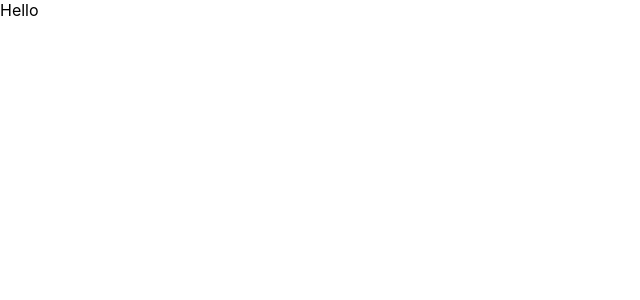
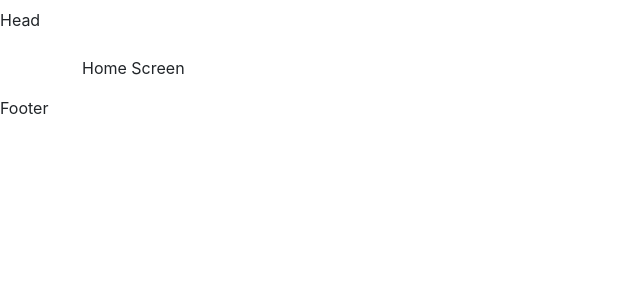
Before and after one commit to carlosemi/Video_Player, a React (Create React App) app: page / in a window 1280 px wide. Shown: the top 300 px of the page, without its empty margins (0-640 px from the left). Built offline with nearby package versions, Linux system fonts and the light colour scheme.

Commit message:
Added structure to the proyect and dependencies

```diff
--- a/package.json
+++ b/package.json
@@ -3,6 +3,7 @@
   "version": "0.1.0",
   "private": true,
   "dependencies": {
+    "@reduxjs/toolkit": "^2.2.5",
     "@testing-library/jest-dom": "^5.17.0",
     "@testing-library/react": "^13.4.0",
     "@testing-library/user-event": "^13.5.0",
@@ -11,8 +12,10 @@
     "react": "^18.3.1",
     "react-bootstrap": "^2.10.2",
     "react-dom": "^18.3.1",
+    "react-helmet-async": "^2.0.5",
     "react-icons": "^5.2.1",
     "react-redux": "^9.1.2",
+    "react-router-bootstrap": "^0.26.2",
     "react-scripts": "5.0.1",
     "react-toastify": "^10.0.5",
     "redux": "^5.0.1",
--- a/src/App.js
+++ b/src/App.js
@@ -1,9 +1,22 @@
-import logo from './logo.svg';
+import {Container} from 'react-bootstrap';
+import {Outlet} from 'react-router-dom';
 import './App.css';
+import Header from './components/Header';
+import Footer from './components/Footer'
+import { ToastContainer } from 'react-bootstrap';
 
 function App() {
   return (
-    <>Hello</>
+    <>
+      <Header/>
+      <main className="py-3">
+        <Container>
+          <Outlet />
+        </Container>
+      </main>
+      <Footer />
+      <ToastContainer />
+    </>
   );
 }
 
--- /dev/null
+++ b/src/components/Footer.jsx
@@ -0,0 +1,11 @@
+
+const Footer = () => {
+
+  return (
+    <footer>
+        Footer
+    </footer>
+  )
+}
+
+export default Footer
--- /dev/null
+++ b/src/components/Header.jsx
@@ -0,0 +1,14 @@
+import {Navbar} from 'react-bootstrap';
+
+const Header = () => {
+
+    return (
+        <header>
+            <Navbar bg="white" variant="light" expand="md" collapseOnSelect>
+                Head
+            </Navbar>
+    </header>
+  )
+}
+
+export default Header
--- /dev/null
+++ b/src/constants.js
@@ -0,0 +1,3 @@
+// export const BASE_URL = process.env.NODE_ENV === 'development' ? 'http://localhost:5000' : '';
+export const BASE_URL = '';
+export const VIDEOS_URL = '/api/videos';
--- a/src/index.js
+++ b/src/index.js
@@ -1,17 +1,41 @@
 import React from 'react';
 import ReactDOM from 'react-dom/client';
+import {
+  createBrowserRouter,
+  createRoutesFromElements,
+  Route,
+  RouterProvider
+} from 'react-router-dom';
+import {HelmetProvider} from 'react-helmet-async';
+import {Provider} from 'react-redux';
+import 'bootstrap/dist/css/bootstrap.min.css';
 import './index.css';
 import App from './App';
 import reportWebVitals from './reportWebVitals';
+import HomeScreen from './screens/HomeScreen';
+import store from './store'; // Import the store
+// import UserEditScreen from './screens/admin/UserEditScreen';
+
+const router = createBrowserRouter(
+  createRoutesFromElements(
+    <Route path="/" element={<App />}>
+      <Route index={true} path="/" element={<HomeScreen />} />
+    </Route>
+  )
+);
 
 const root = ReactDOM.createRoot(document.getElementById('root'));
 root.render(
   <React.StrictMode>
-    <App />
+
+    <Provider store={store}> {/* Wrap your app with the Provider and pass the store */}
+      <HelmetProvider>
+        <RouterProvider router={router} />
+      </HelmetProvider>
+    </Provider>
+
   </React.StrictMode>
 );
 
-// If you want to start measuring performance in your app, pass a function
-// to log results (for example: reportWebVitals(console.log))
-// or send to an analytics endpoint. Learn more: https://bit.ly/CRA-vitals
+
 reportWebVitals();
--- /dev/null
+++ b/src/screens/HomeScreen.jsx
@@ -0,0 +1,13 @@
+
+
+const HomeScreen = () => {
+
+
+  return (
+    <>
+        Home Screen
+    </>
+  )
+}
+
+export default HomeScreen
--- /dev/null
+++ b/src/slices/apiSlice.js
@@ -0,0 +1,10 @@
+import {createApi, fetchBaseQuery} from '@reduxjs/toolkit/query/react';
+import {BASE_URL} from '../constants';
+
+const baseQuery = fetchBaseQuery({baseUrl: BASE_URL});
+
+export const apiSlice = createApi({
+    baseQuery: baseQuery,
+    tagTypes: ['Video', 'User'],
+    endpoints: (builder) => ({})
+});
--- /dev/null
+++ b/src/store.js
@@ -0,0 +1,10 @@
+import { configureStore } from '@reduxjs/toolkit';
+import {apiSlice} from './slices/apiSlice';
+
+const store = configureStore({
+  reducer: {
+    [apiSlice.reducerPath]: apiSlice.reducer
+  }
+});
+
+export default store;
```
Also changed, not shown: 1 other file (tests, documents, lock files or other folders).
